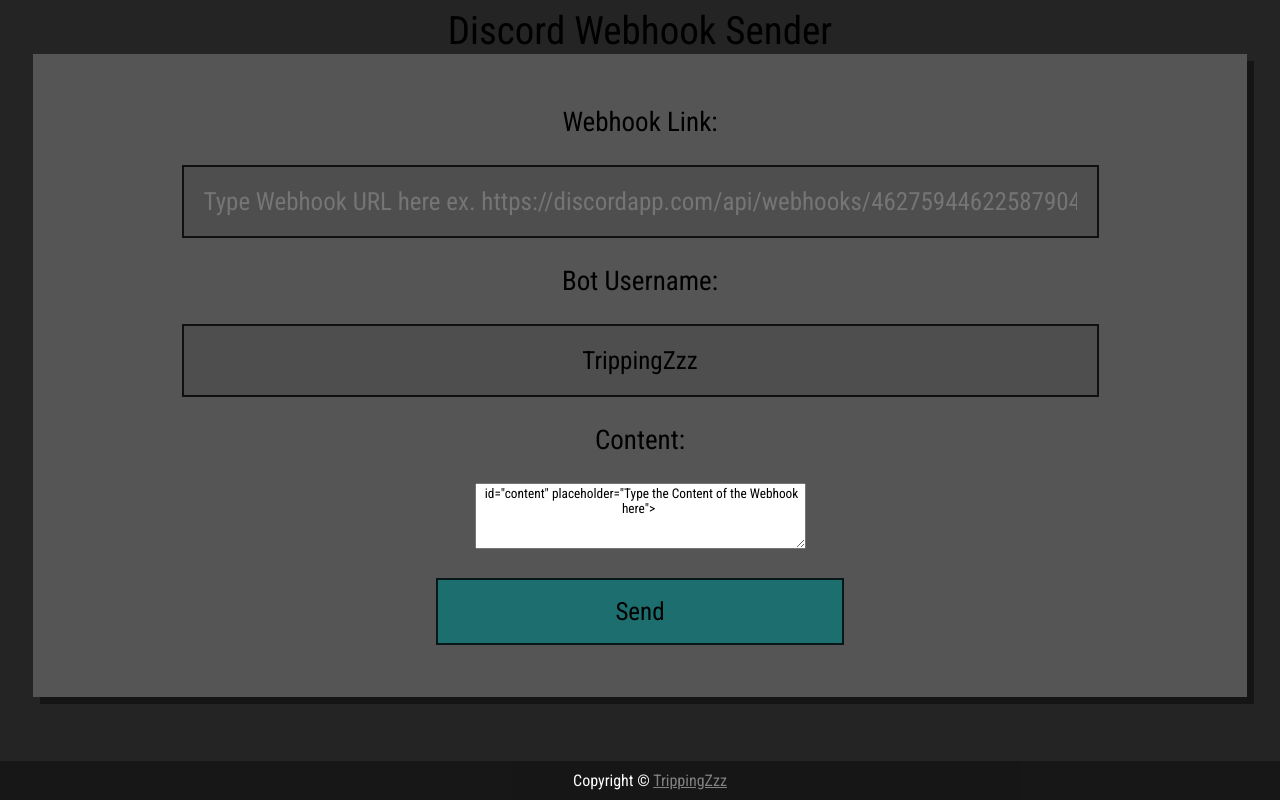
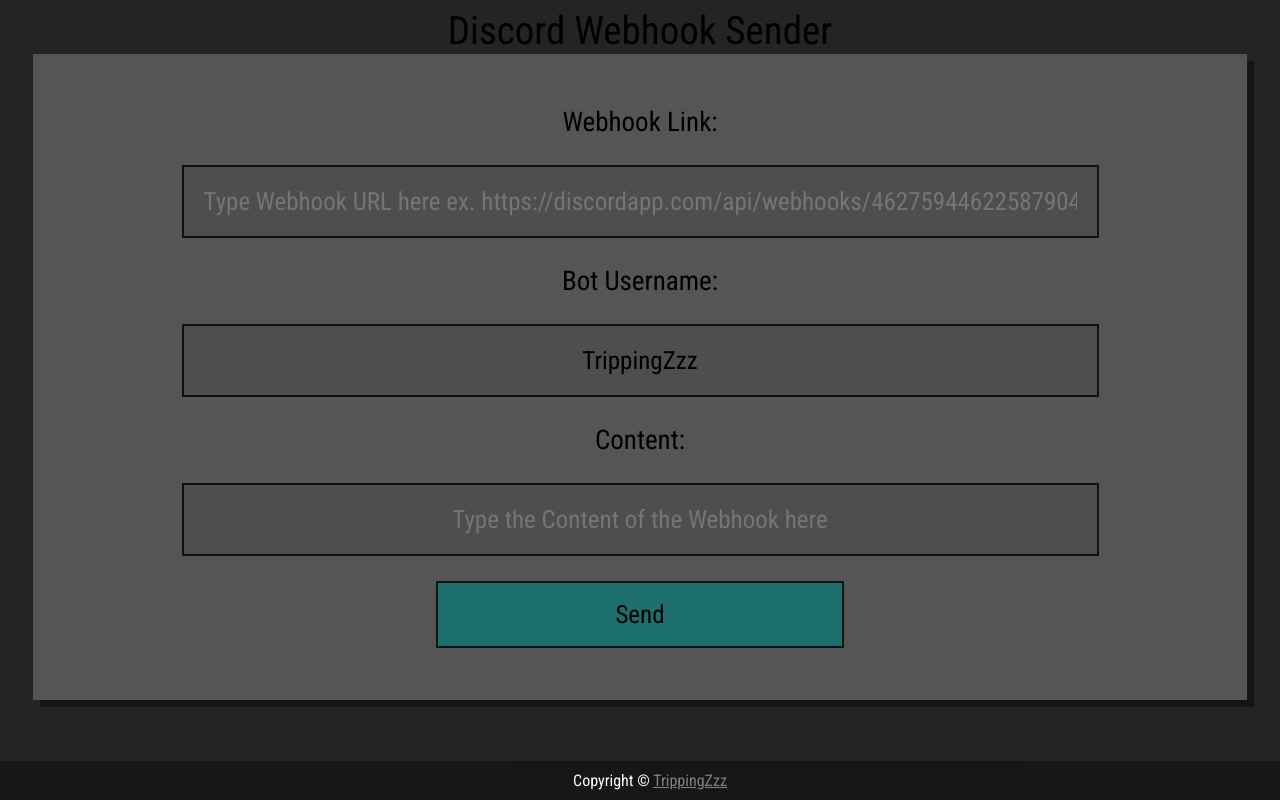
Before and after one commit to TrippingZzz/DWH, a plain HTML site: page index.html in a window 1280 px wide. Drawn offline with Linux system fonts and the light colour scheme.

Commit message:
Update index.html

```diff
--- a/index.html
+++ b/index.html
@@ -19,7 +19,7 @@
       <div class="center-align">
         <p>Webhook Link:</p><input type='text' id="link" placeholder="Type Webhook URL here ex. https://discordapp.com/api/webhooks/462759446225879041/CX-NNGFq5zjht82fQSJUTN2Or2DGq8UTwoIlhHgZ7lTJ6-wlHlRshIRuOC0nE6frfSwG">
         <p>Bot Username:</p><input type="text" id="username" placeholder="Type the Username of the Webhook here * OPTIONAL" value="TrippingZzz">
-        <p>Content:</p><textarea rows="4" cols="50"> id="content" placeholder="Type the Content of the Webhook here"> </textarea>
+        <p>Content:</p><input type="text" id="content" placeholder="Type the Content of the Webhook here">
         <br>
         <button id="btn">Send</button>
         <center>
```
